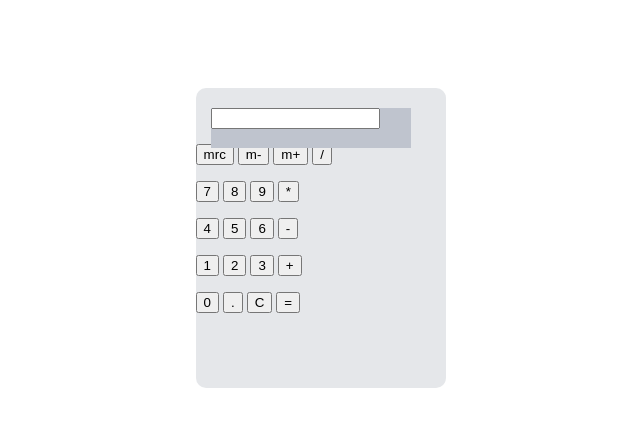
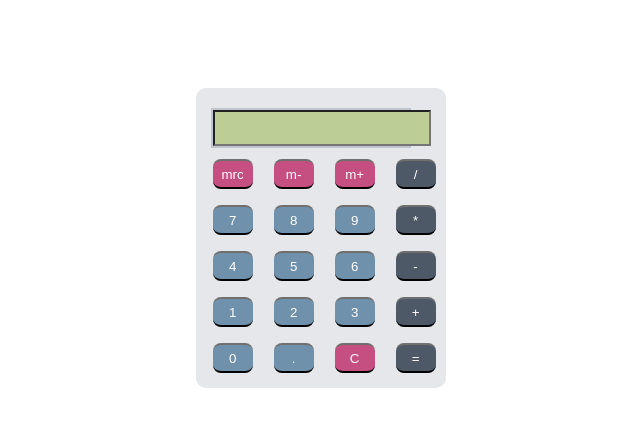
Before and after one commit to julia-nykim/Calculator, a plain HTML site: page index.html in a window 1280 px wide. Shown: the whole page, without its empty margins (318-958 px from the left). Drawn offline with Linux system fonts and the light colour scheme.

Commit message:
Added display and button css

```diff
--- a/calculator.css
+++ b/calculator.css
@@ -21,3 +21,47 @@
 	top: 20px;
 	height: 40px;
 }
+.display input {
+	position: relative;
+	left: 2px;
+	top: 2px;
+	height: 30px;
+	width: 210px;
+	color: black;
+	background-color: #bccd95;
+	font-size: 21px;
+	text-align: right;
+}
+
+/* Calculator Buttons */
+.keys {
+	position: relative;
+	top: 15px;
+}
+.button {
+	width: 40px;
+	height: 30px;
+	border: none;
+	border-radius: 8px;
+	margin-left: 17px;
+	cursor: pointer;
+	border-top: 2px solid transparent;
+}
+.button.function {
+	color: white;
+	background-color: #c64f81;
+	border-bottom: black 2px solid;
+	border-top: 2px #6f6f6f solid;
+}
+.button.operator {
+	color: white;
+	background-color: #4d5966;
+	border-bottom: black 2px solid;
+	border-top: 2px #6f6f6f solid;
+}
+.button.number {
+	color: white;
+	background-color: #7091ab;
+	border-bottom: black 2px solid;
+	border-top: 2px #6f6f6f solid;
+}
```
